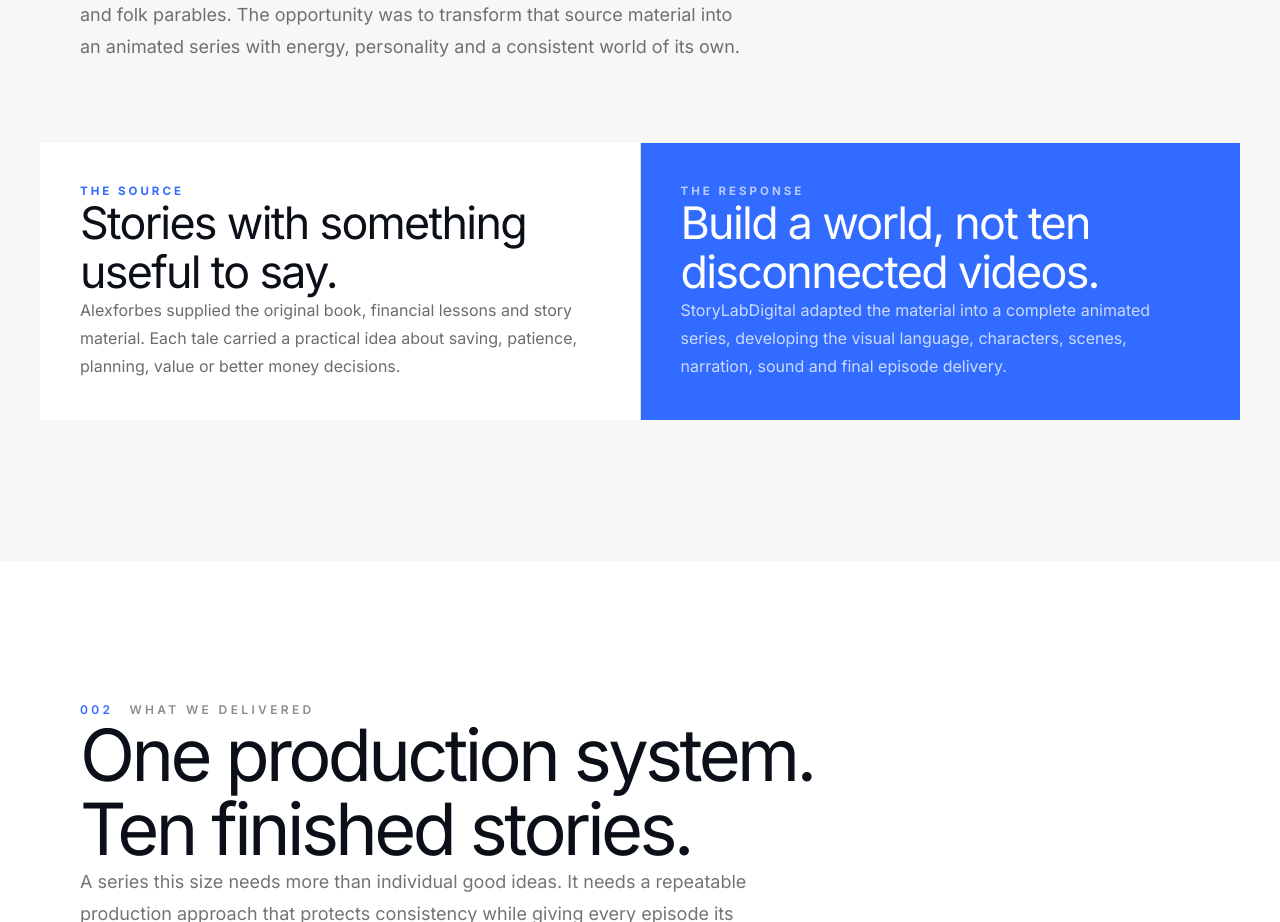
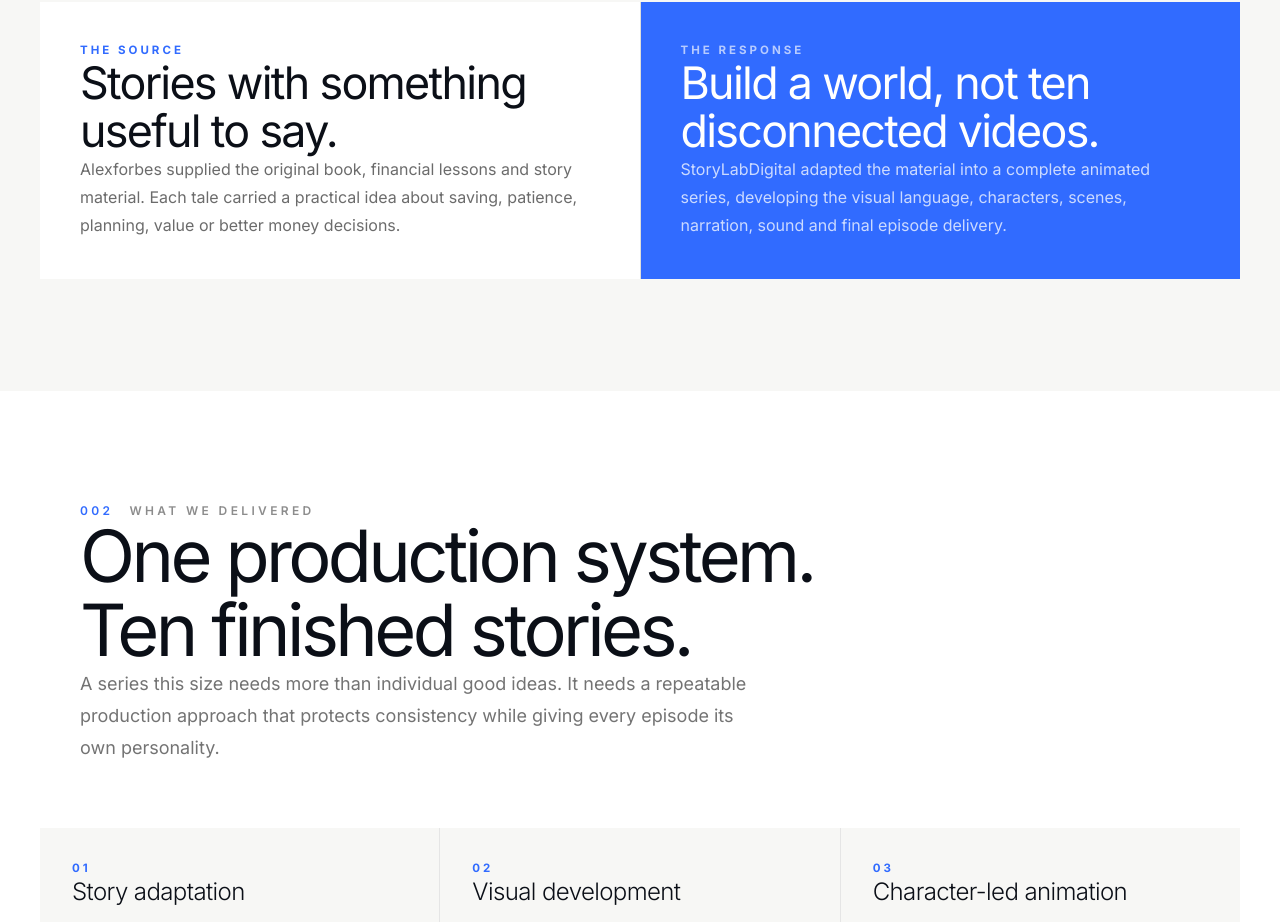
Before and after one commit to StoryLabDigital/storylabdigital-site, a Next.js app: page /work/save-squad in a window 1280 px wide. Shown: the part 1878-2800 px from the top of the page. Built offline with nearby package versions, Linux system fonts and the light colour scheme.

Commit message:
Tighten Save Squad page spacing

```diff
--- a/app/work/save-squad/page.tsx
+++ b/app/work/save-squad/page.tsx
@@ -58,7 +58,7 @@ export default function SaveSquadCaseStudyPage() {
 
       <main id="main-content">
         <section className="border-b border-black/10">
-          <div className="sld-container grid min-h-[64svh] items-end gap-12 py-16 lg:grid-cols-[1.08fr_0.92fr] lg:py-24">
+          <div className="sld-container grid min-h-[48svh] items-end gap-10 py-14 sm:min-h-[52svh] lg:grid-cols-[1.08fr_0.92fr] lg:py-20">
             <div>
               <p className="sld-label text-[#316bff]">
                 Alexforbes · Animated learning series
@@ -112,7 +112,7 @@ export default function SaveSquadCaseStudyPage() {
           </div>
         </section>
 
-        <section className="sld-section">
+        <section className="py-20 sm:py-24 lg:py-28">
           <div className="sld-container">
             <SectionHeading
               number="001"
@@ -127,7 +127,7 @@ export default function SaveSquadCaseStudyPage() {
               text="Financial education matters early, but information alone rarely holds attention. Alexforbes had a collection of financial-literacy stories rooted in familiar fables and folk parables. The opportunity was to transform that source material into an animated series with energy, personality and a consistent world of its own."
             />
 
-            <div className="mt-20 grid gap-px overflow-hidden bg-black/10 md:grid-cols-2">
+            <div className="mt-12 grid gap-px overflow-hidden bg-black/10 sm:mt-16 md:grid-cols-2">
               <article className="bg-white p-8 sm:p-10">
                 <p className="sld-label text-[#316bff]">The source</p>
                 <h2 className="sld-heading-three mt-6">
@@ -155,7 +155,7 @@ export default function SaveSquadCaseStudyPage() {
           </div>
         </section>
 
-        <section className="sld-section bg-white">
+        <section className="bg-white py-20 sm:py-24 lg:py-28">
           <div className="sld-container">
             <SectionHeading
               number="002"
@@ -170,7 +170,7 @@ export default function SaveSquadCaseStudyPage() {
               text="A series this size needs more than individual good ideas. It needs a repeatable production approach that protects consistency while giving every episode its own personality."
             />
 
-            <div className="mt-16 grid gap-px overflow-hidden bg-black/10 sm:grid-cols-2 lg:grid-cols-3">
+            <div className="mt-12 grid gap-px overflow-hidden bg-black/10 sm:mt-16 sm:grid-cols-2 lg:grid-cols-3">
               {deliverables.map((item, index) => (
                 <div key={item} className="bg-[#f7f7f5] p-7 sm:p-8">
                   <p className="sld-label text-[#316bff]">
@@ -185,7 +185,7 @@ export default function SaveSquadCaseStudyPage() {
           </div>
         </section>
 
-        <section className="sld-section bg-[#0b0f17] text-white">
+        <section className="bg-[#0b0f17] py-20 text-white sm:py-24 lg:py-28">
           <div className="sld-container">
             <SectionHeading
               number="003"
@@ -201,13 +201,13 @@ export default function SaveSquadCaseStudyPage() {
               text="Watch the official Save Squad episodes published by Alexforbes. Select an episode below to play it without leaving the case study."
             />
 
-            <div className="mt-16 sm:mt-20">
+            <div className="mt-12 sm:mt-16">
               <SaveSquadEpisodeGallery episodes={saveSquadEpisodes} />
             </div>
           </div>
         </section>
 
-        <section className="sld-section">
+        <section className="py-20 sm:py-24 lg:py-28">
           <div className="sld-container">
             <SectionHeading
               number="004"
@@ -221,7 +221,7 @@ export default function SaveSquadCaseStudyPage() {
               }
             />
 
-            <div className="mt-16 grid gap-10 border-t border-black/10 pt-10 lg:grid-cols-[0.8fr_1.2fr]">
+            <div className="mt-12 grid gap-8 border-t border-black/10 pt-8 sm:mt-16 sm:pt-10 lg:grid-cols-[0.8fr_1.2fr]">
               <p className="sld-label text-[#316bff]">Completed · Approved · Launched</p>
               <div>
                 <p className="sld-body-large max-w-3xl text-black/65">
```
